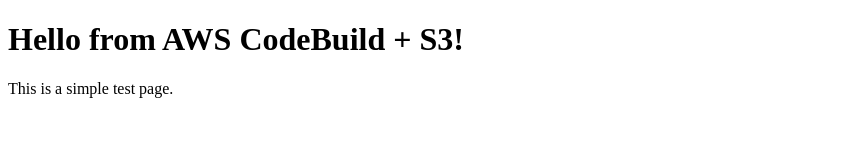
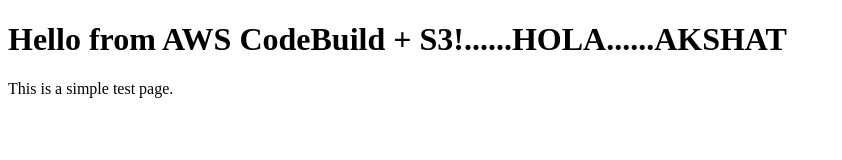
Before and after one commit to Benzenoid44/devops_8b, a plain HTML site: page index.html in a window 1280 px wide. Shown: the whole page, without its empty margins (0-842 px from the left). Drawn offline with Linux system fonts and the light colour scheme.

Commit message:
Update index.html

```diff
--- a/index.html
+++ b/index.html
@@ -4,7 +4,7 @@
  <title>My Test App</title>
 </head>
 <body>
- <h1>Hello from AWS CodeBuild + S3!</h1>
+ <h1>Hello from AWS CodeBuild + S3!......HOLA......AKSHAT</h1>
  <p>This is a simple test page.</p>
 </body>
 </html>
```
